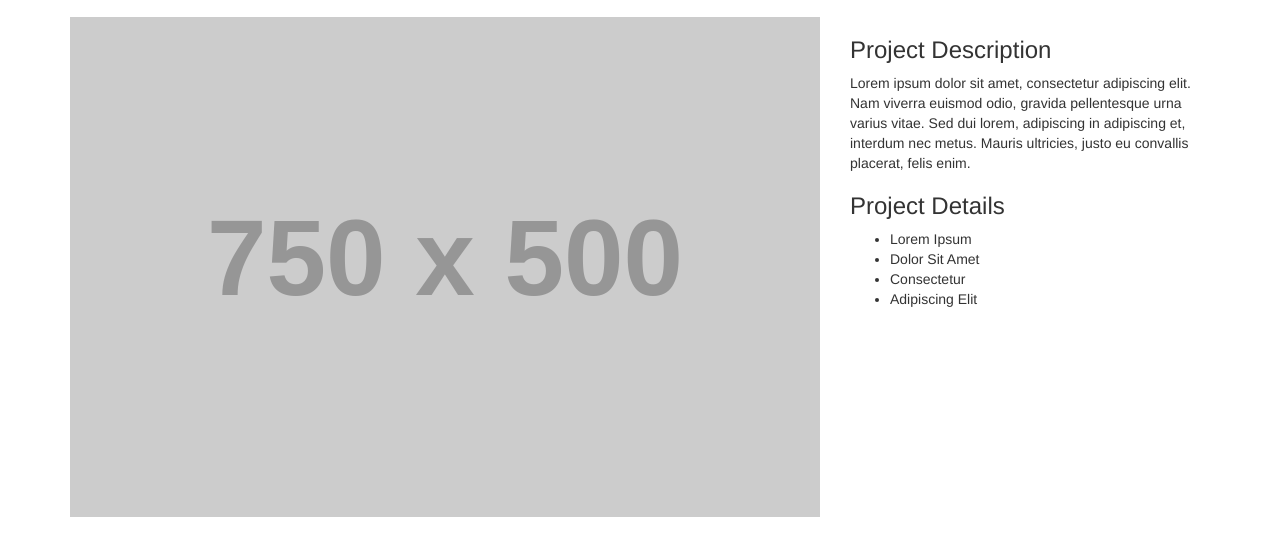
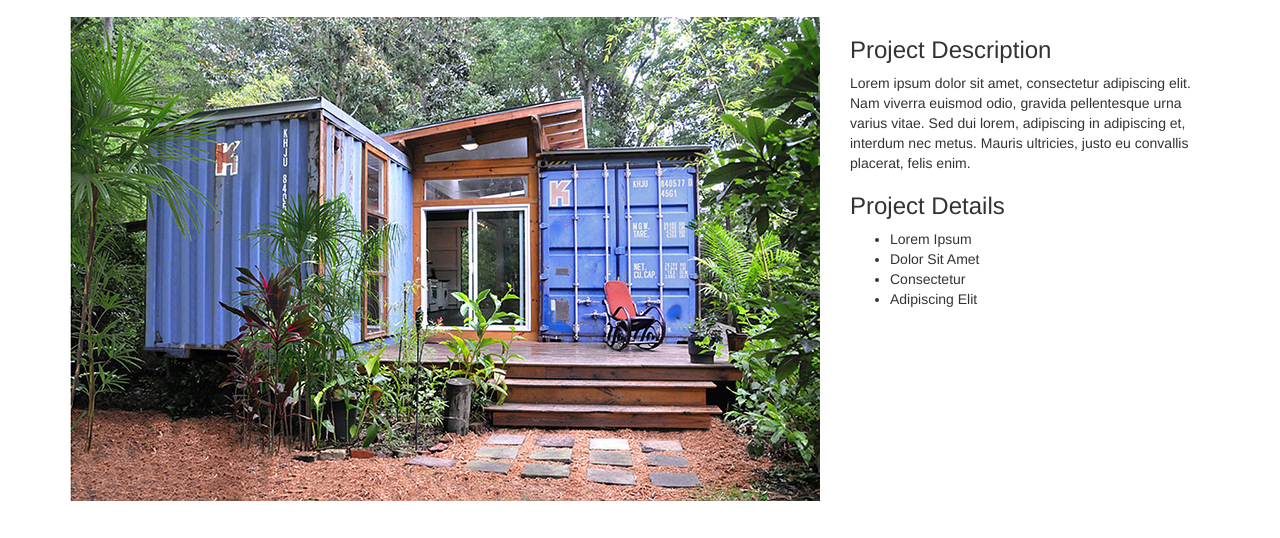
Before and after one commit to LeighAkin/eveningstar, a plain HTML site: page index.html in a window 1280 px wide. Shown: the part 163-701 px from the top of the page. Drawn offline with Linux system fonts and the light colour scheme; placeholder pictures from the web are drawn by us.

Commit message:
head pic

```diff
--- a/index.html
+++ b/index.html
@@ -77,7 +77,7 @@
         <div class="row">
 
             <div class="col-md-8">
-                <img class="img-responsive" src="http://placehold.it/750x500" alt="">
+                <img class="img-responsive" src="img/evhead.jpg" alt="">
             </div>
 
             <div class="col-md-4">
```
Also changed, not shown: img/evhead.jpg (added).
